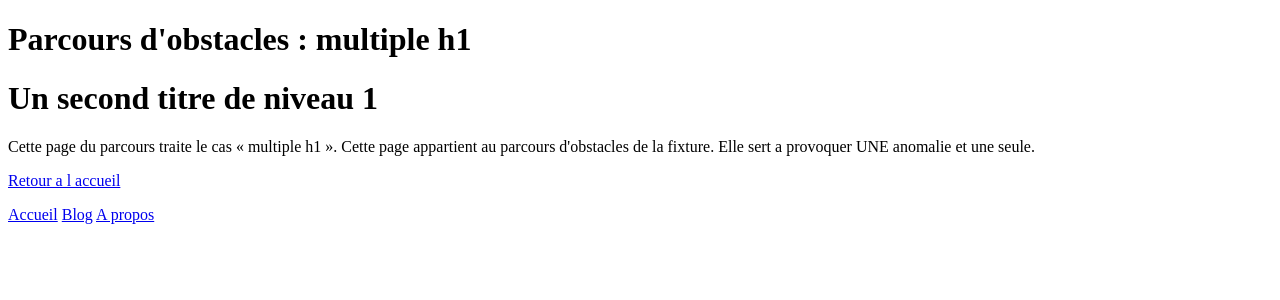
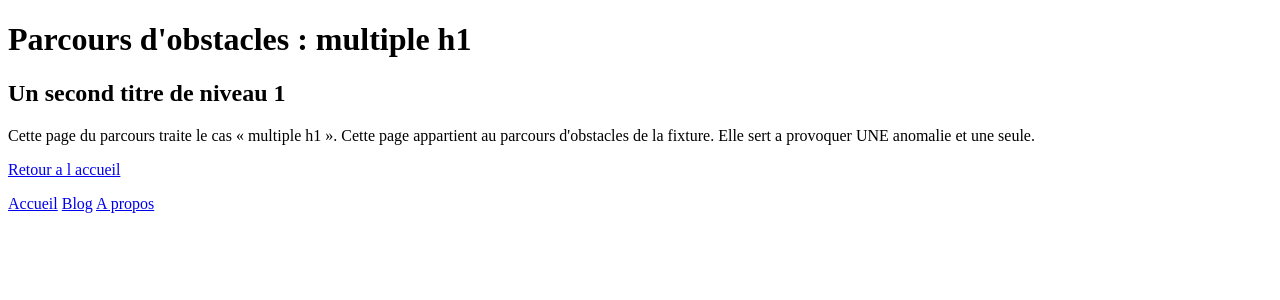
Before and after one commit to pployeraffiliation-a11y/noyaru-stack-next-app, a Next.js app: page /gauntlet/multiple-h1 in a window 1280 px wide. Shown: the top 300 px of the page. Built offline with nearby package versions, Linux system fonts and the light colour scheme.

Commit message:
fix(seo): multiple_h1 — app/gauntlet/multiple-h1/page.tsx
Generated by Noyaru

```diff
--- a/app/gauntlet/multiple-h1/page.tsx
+++ b/app/gauntlet/multiple-h1/page.tsx
@@ -25,7 +25,7 @@ export default function Page() {
   return (
     <main>
       <h1>Parcours d'obstacles : multiple h1</h1>
-      <h1>Un second titre de niveau 1</h1>
+      <h2>Un second titre de niveau 1</h2>
       <p>Cette page du parcours traite le cas « multiple h1 ». Cette page appartient au parcours d'obstacles de la fixture. Elle sert a provoquer UNE anomalie et une seule.</p>
       <p><a href="/">Retour a l accueil</a></p>
     </main>
```
